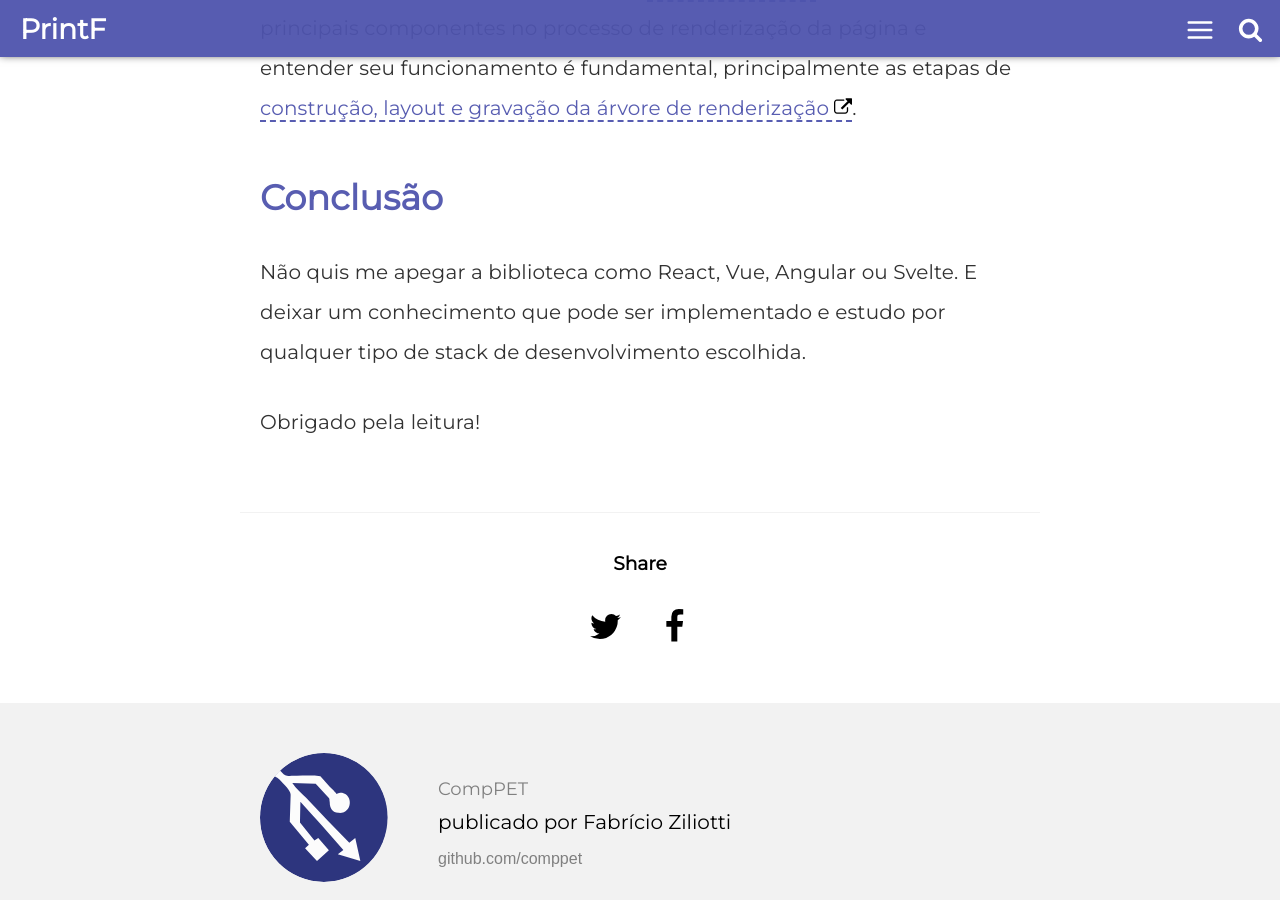
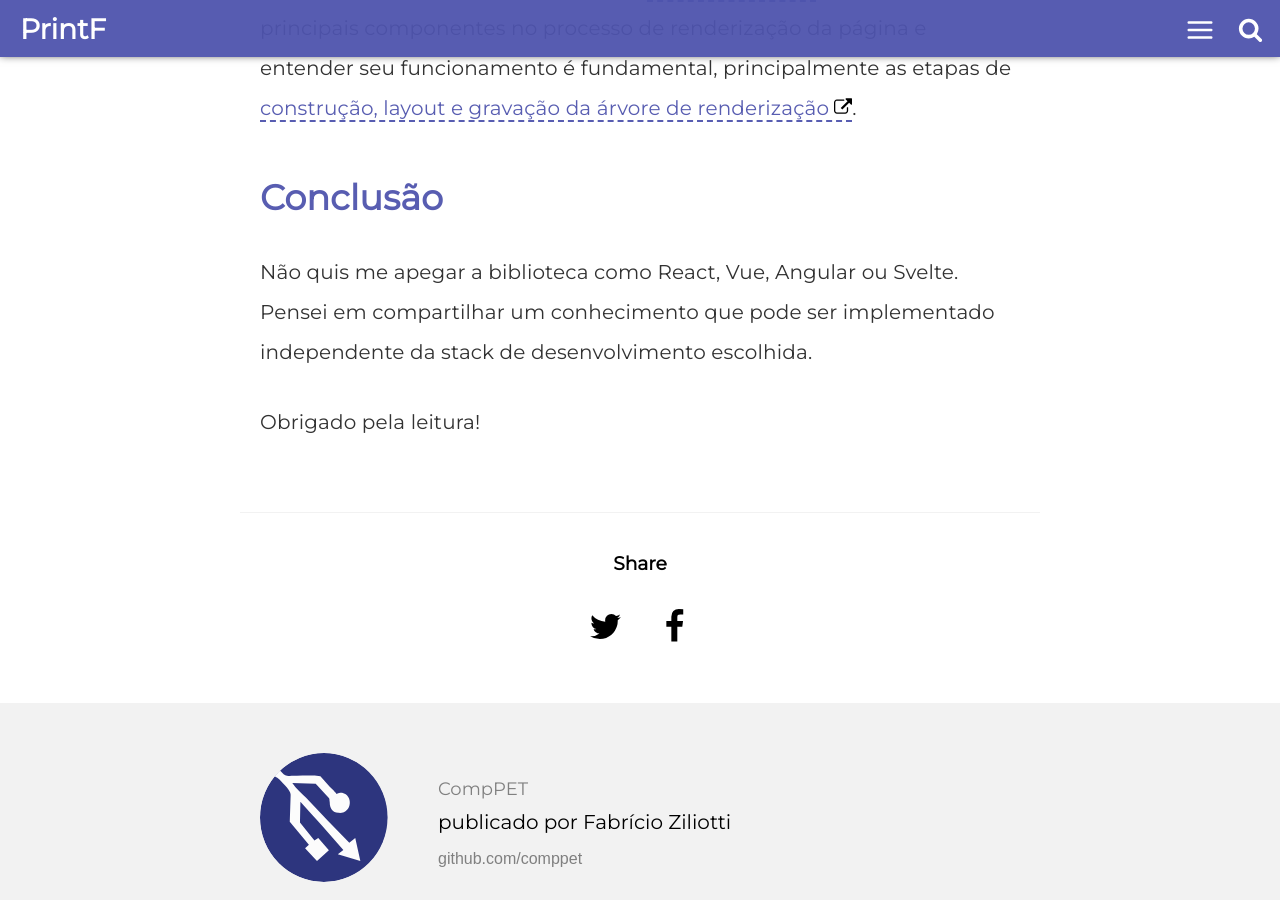
Before and after one commit to comppet/PrintF, a Jekyll site: the page built from _posts/2020-04-16-dicas-melhoria-de-performance.md, in a window 1280 px wide and 900 px high, scrolled down 11420 px. Built offline with Jekyll 4.4.1, drawn with Linux system fonts in a browser that asks for light colours; comment, search, counter and statistics services are not loaded.

Commit message:
Update from Forestry.io comppet.ufu@gmail.com updated _posts/2020-04-16-dicas-melhoria-de-performance.md

```diff
--- a/_posts/2020-04-16-dicas-melhoria-de-performance.md
+++ b/_posts/2020-04-16-dicas-melhoria-de-performance.md
@@ -193,6 +193,6 @@ Uma dica interessante é o estudo dos [Web Browsers](https://www.mozilla.org/en-
 
 ## Conclusão
 
-Não quis me apegar a biblioteca como React, Vue, Angular ou Svelte. E deixar um conhecimento que pode ser implementado e estudo por qualquer tipo de stack de desenvolvimento escolhida.
+Não quis me apegar a biblioteca como React, Vue, Angular ou Svelte. Pensei em compartilhar um conhecimento que pode ser implementado independente da stack de desenvolvimento escolhida.
 
 Obrigado pela leitura!
```
